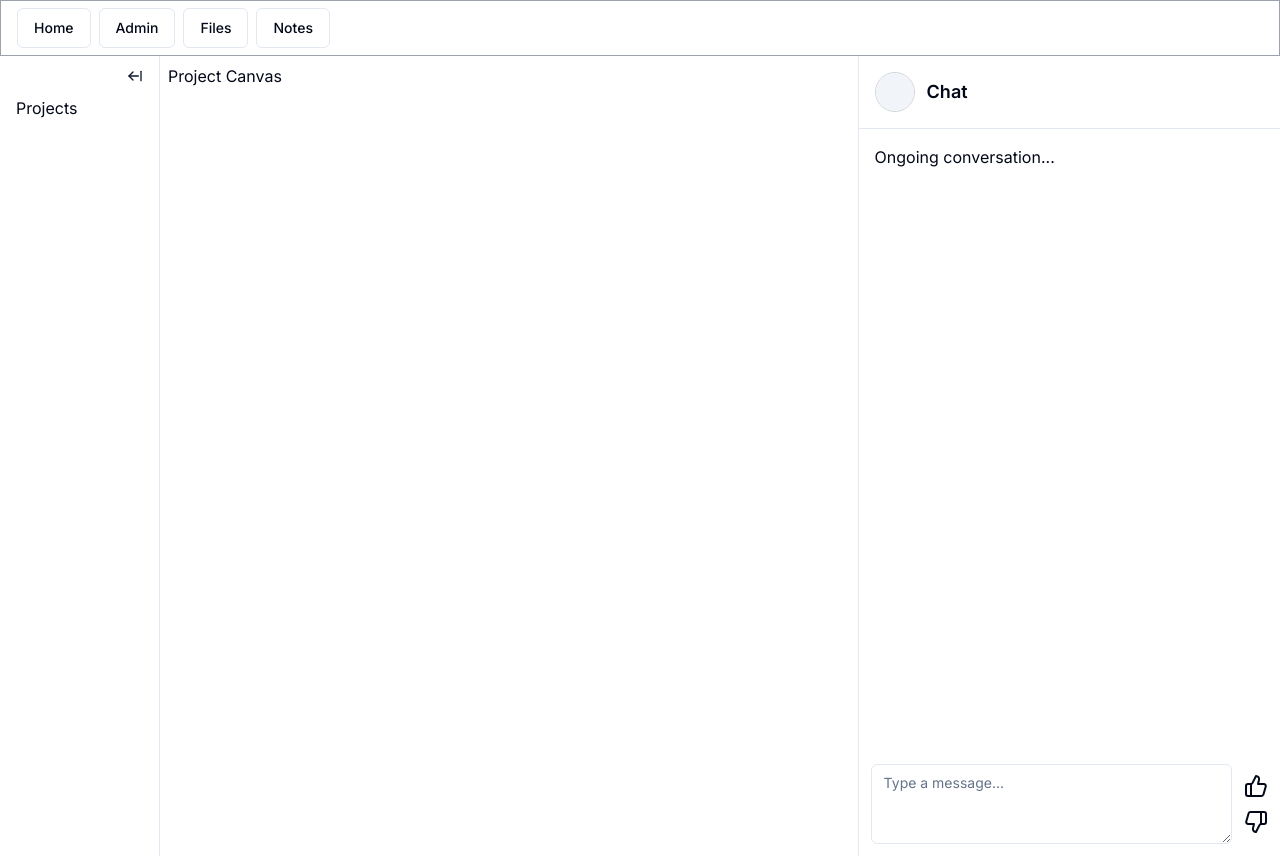
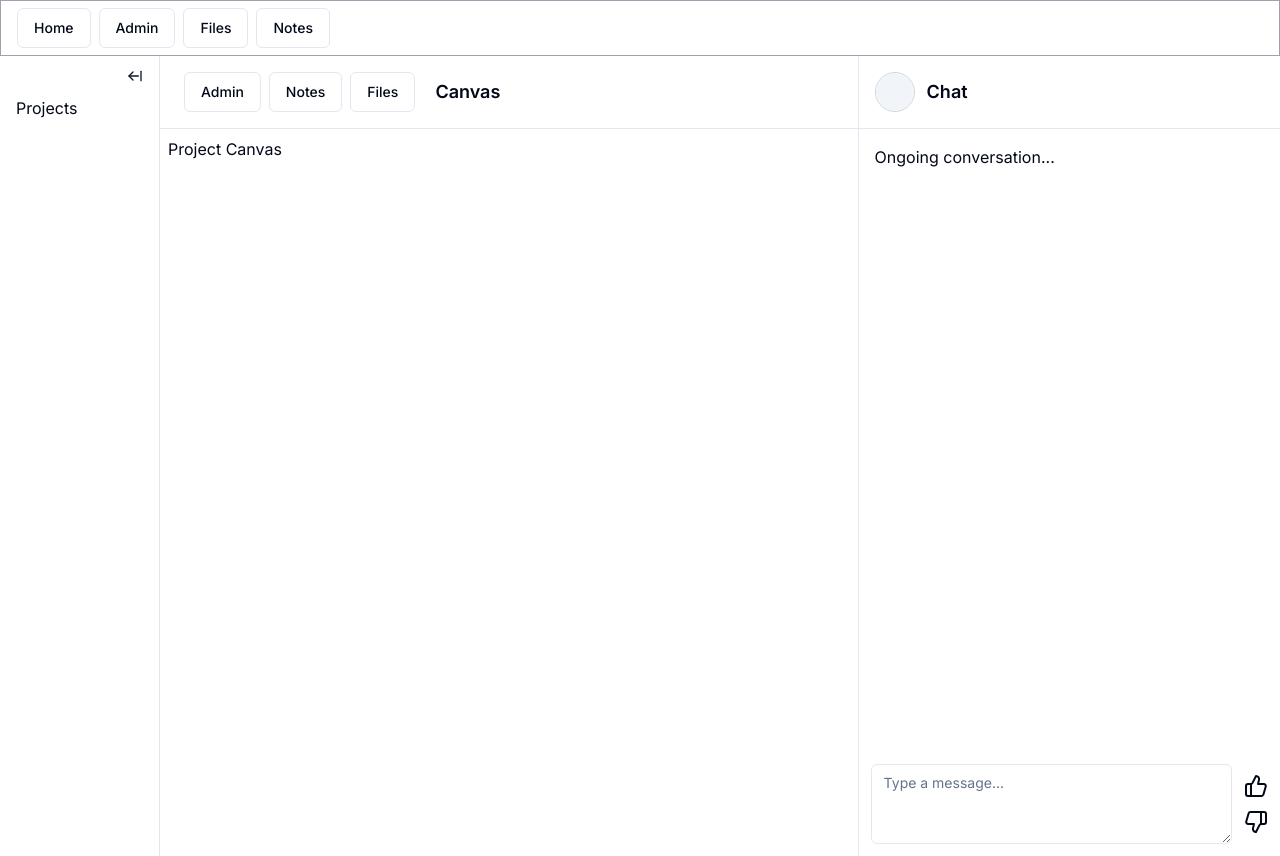
Before and after one commit to acdc-digital/solomon-electron, a Next.js app in the folder next/: page /dashboard in a window 1280 px wide. Built offline with nearby package versions, Linux system fonts and the light colour scheme.

Commit message:
Updated Canvas UI

```diff
--- a/next/src/app/dashboard/_components/Canvas.tsx
+++ b/next/src/app/dashboard/_components/Canvas.tsx
@@ -1,4 +1,5 @@
 // Canvas.tsx
+import CanvasHeader from '@/components/canvas/Canvasheader';
 import React from 'react';
 
 import { Routes, Route } from 'react-router-dom';
@@ -6,6 +7,7 @@ import { Routes, Route } from 'react-router-dom';
 const Canvas: React.FC = () => {
     return (
         <div style={{ flexGrow: 1, backgroundColor: '#fff' }}>
+            <CanvasHeader title="Canvas"/>
             <h2 className='m-2'>Project Canvas</h2>
             {/* Canvas content goes here */}
         </div>
--- /dev/null
+++ b/next/src/components/canvas/Canvasheader.tsx
@@ -0,0 +1,38 @@
+// Canvasheader.tsx
+// /Users/matthewsimon/Documents/GitHub/acdc.solomon-electron/solomon-electron/next/src/components/canvas/Canvasheader.tsx
+
+import React from 'react';
+import Link from "next/link";
+import { Button } from '../ui/button';
+
+interface CanvasHeaderProps {
+    title: string; // You can add more props as needed
+}
+
+const CanvasHeader: React.FC<CanvasHeaderProps> = ({ title }) => {
+    return (
+        <div className="px-4 py-2 border-b flex items-center">
+			<div className='flex m-2'>
+				<Button
+					className='mr-2'
+					variant={"outline"} >
+					<Link href="/">Admin</Link>
+				</Button>
+
+				<Button
+					className='mr-2'
+					variant={"outline"} >
+					<Link href="/">Notes</Link>
+				</Button>
+
+				<Button variant={"outline"} >
+					<Link href="/">Files</Link>
+				</Button>
+			</div>
+            <h3 className="text-lg font-semibold ml-3">{title}</h3>
+            {/* You can add more header content here, like buttons or status indicators */}
+        </div>
+    );
+};
+
+export default CanvasHeader;
```
Also changed, not shown: next/src/components/sidebar/Sidebarheader.tsx (added).
